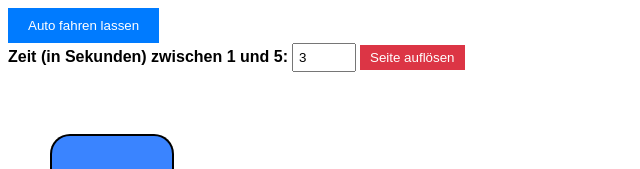
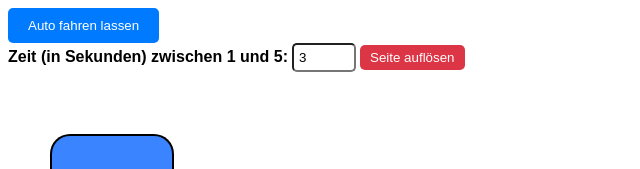
Before and after one commit to n1co02/VR, a plain HTML site: page Aufgabe2/index.html in a window 1280 px wide. Shown: the top 169 px of the page, 0-640 px from the left. Drawn offline with Linux system fonts and the light colour scheme.

Commit message:
designed buttons

```diff
--- a/Aufgabe2/styles.css
+++ b/Aufgabe2/styles.css
@@ -153,3 +153,8 @@ label {
   cursor: pointer;
   font-family: sans-serif; /* Set the font-family to sans-serif */
 }
+#timeInput,
+#clearButton,
+#startButton {
+  border-radius: 5px;
+}
```
